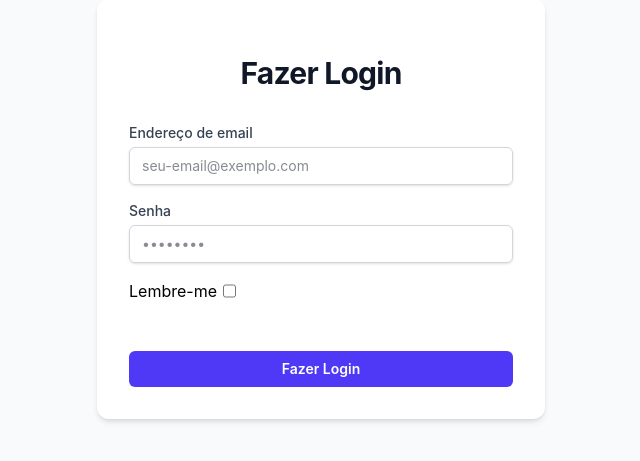
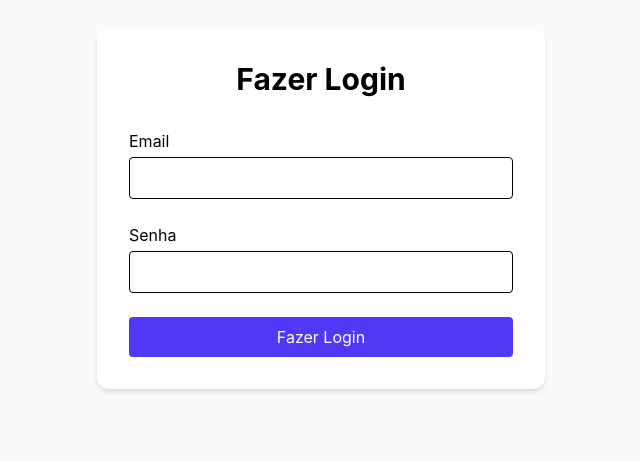
Before and after one commit to felipenewplayer/FinanceAI, a React app in the folder frontend/: page /login in a window 1280 px wide. Shown: the part 191-652 px from the top of the page, without its empty margins (319-959 px from the left). Built offline with nearby package versions, Linux system fonts and the light colour scheme; the HTML template or start-up script is replaced by a standard one.

Commit message:
terminando o pages/login

```diff
--- a/frontend/src/pages/Login.jsx
+++ b/frontend/src/pages/Login.jsx
@@ -1,68 +1,88 @@
+import { useState } from "react";
+import {useNavigate} from "react-router-dom"
+
 function Login() {
-    return(
-        <div className="flex min-h-screen items-center justify-center bg-gray-50 px-4 py-12 sm:px-6 lg:px-8">
-            <div className="w-full max-w-md space-y-8 rounded-xl bg-white p-8 shadow-md">
-                <div>
-                    <h2 className="mt-6 text-center text-3xl font-bold tracking-tight text-gray-900">
+    const navigate = useNavigate();
+    const [email, setEmail] = useState("");
+    const [senha, setSenha] = useState("");
+
+    async function handleLogin(event) {
+        event.preventDefault();
+
+        try {
+            const response = await fetch("http://localhost:8000/auth/login", {
+                method: "POST",
+                headers: {
+                    "Content-Type": "application/json",
+                },
+                body: JSON.stringify({
+                    email,
+                    senha,
+                }),
+            });
+
+            if (!response.ok) {
+                throw new Error("Email ou senha inválidos.");
+            }
+
+            const data = await response.json();
+            localStorage.setItem("token", data.access_token);
+            navigate("/dashboard");
+
+        } catch (error) {
+            console.error(error);
+        }
+    }
+
+    return (
+        <div className="flex min-h-screen items-center justify-center bg-gray-50 px-4 py-12">
+            <div className="w-full max-w-md rounded-xl bg-white p-8 shadow-md">
+
+                <h2 className="mb-8 text-center text-3xl font-bold">
                     Fazer Login
                 </h2>
-                </div>
 
-                <form className="mt-8 space-y-6" >
-                    <div className="space-y-4 rounded-md">
+                <form onSubmit={handleLogin} className="space-y-6">
+
                     <div>
-                            <label htmlFor="email-address" className="block text-sm font-medium text-gray-700">
-                                Endereço de email
+                        <label htmlFor="email">
+                            Email
                         </label>
+
                         <input
-                                id="email-address"
-                                name="email"
+                            id="email"
                             type="email"
-                                required
-
-                                className="mt-1 block w-full rounded-md border border-gray-300 px-3 py-2 text-gray-900 shadow-sm focus:border-indigo-500 focus:outline-none focus:ring-1 focus:ring-indigo-500 sm:text-sm"
-                                placeholder="seu-email@exemplo.com"
+                            value={email}
+                            onChange={(e) => setEmail(e.target.value)}
+                            className="mt-1 w-full rounded border p-2"
                         />
                     </div>
 
                     <div>
-                            <label htmlFor="senha" className="block text-sm font-medium text-gray-700">
+                        <label htmlFor="senha">
                             Senha
                         </label>
+
                         <input
                             id="senha"
-                                name="senha"
                             type="password"
-                                required
-                                className="mt-1 block w-full rounded-md border border-gray-300 px-3 py-2 text-gray-900 shadow-sm focus:border-indigo-500 focus:outline-none focus:ring-1 focus:ring-indigo-500 sm:text-sm"
-                                placeholder="••••••••"
+                            value={senha}
+                            onChange={(e) => setSenha(e.target.value)}
+                            className="mt-1 w-full rounded border p-2"
                         />
                     </div>
-                        <div className="flex gap-1.5 center">
-                            <h3>Lembre-me</h3>
-                            <input type="checkbox" />
-                        </div>
-                    </div>
 
-                    <div className="flex items-center justify-between">
-                        <div className="flex items-center">
-                            <label htmlFor="remember-me" className="ml-2 block text-sm text-gray-900">
-                            </label>
-                        </div>
-                    </div>
-
-                    <div>
                     <button
                         type="submit"
-                            className="group relative flex w-full justify-center rounded-md bg-indigo-600 px-3 py-2 text-sm font-semibold text-white hover:bg-indigo-500 focus-visible:outline-2 focus-visible:outline-offset-2 focus-visible:outline-indigo-600"
+                        className="w-full rounded bg-indigo-600 py-2 text-white hover:bg-indigo-500"
                     >
                         Fazer Login
                     </button>
-                    </div>
+
                 </form>
             </div>
         </div>
-    )
+    );
 }
 
-export default Login
+export default Login;
```
Lines whose indentation alone changed are shown as unchanged.
